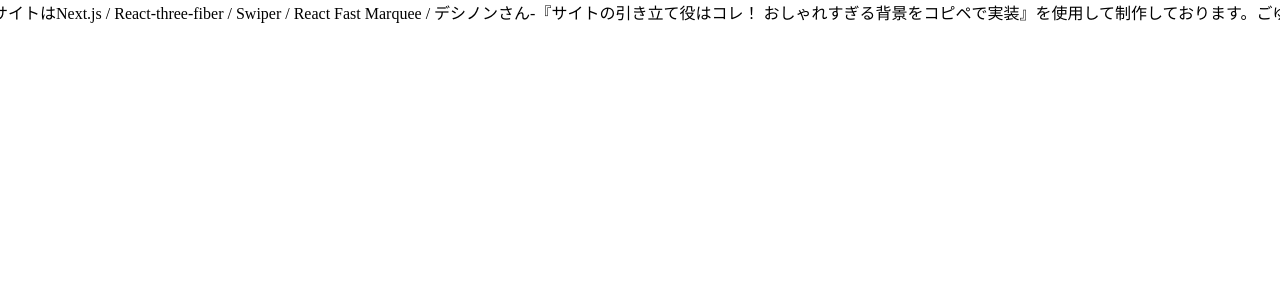
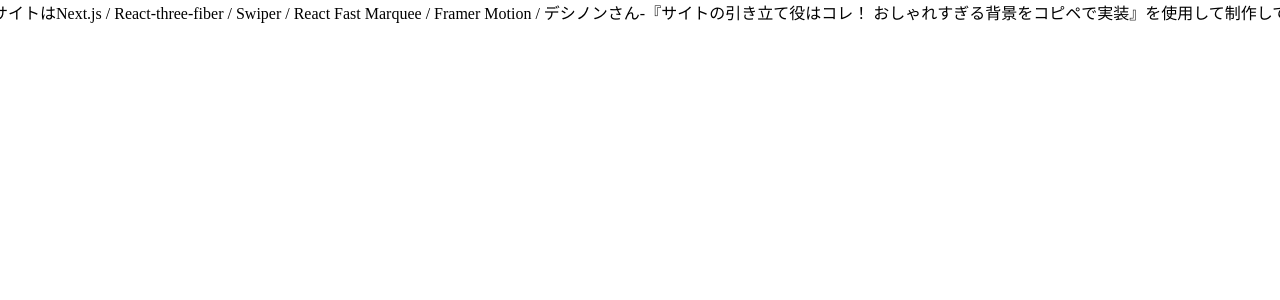
Before and after one commit to ryotaro-0805/portfolio, a Next.js app: page /FlowSentence in a window 1280 px wide. Shown: the top 300 px of the page. Built offline with nearby package versions, Linux system fonts and the light colour scheme.

Commit message:
✅ 進めました

```diff
--- a/src/pages/FlowSentence.tsx
+++ b/src/pages/FlowSentence.tsx
@@ -8,7 +8,7 @@ const FlowSentence = () => {
 
       <div className='flow_Sentence'>
         <Marquee direction='left' speed={80} gradient={false} gradientColor={[255, 255, 255]} gradientWidth={50}>
-        　　　　　　　　　　　　　ポートフォリオをご覧いただきありがとうございます。このサイトはNext.js / React-three-fiber / Swiper / React Fast Marquee / デシノンさん-『サイトの引き立て役はコレ！ おしゃれすぎる背景をコピペで実装』を使用して制作しております。ごゆっくりぞうぞ。
+          ポートフォリオをご覧いただきありがとうございます。このサイトはNext.js / React-three-fiber / Swiper / React Fast Marquee / Framer Motion / デシノンさん-『サイトの引き立て役はコレ！ おしゃれすぎる背景をコピペで実装』を使用して制作しております。ごゆっくりぞうぞ。
         </Marquee>
       </div>
 
--- a/src/pages/index.tsx
+++ b/src/pages/index.tsx
@@ -91,7 +91,7 @@ export default function Home() {
           <ThreeDemo />
         </div>
         <motion.div
-          initial={{ y: -100 }}
+          initial={{ y: '-200px' }}
           animate={{ y: 0 }}
           transition={{ duration: 1, delay: 1 }}
         // exit={{ opacity: 0 }}
```
